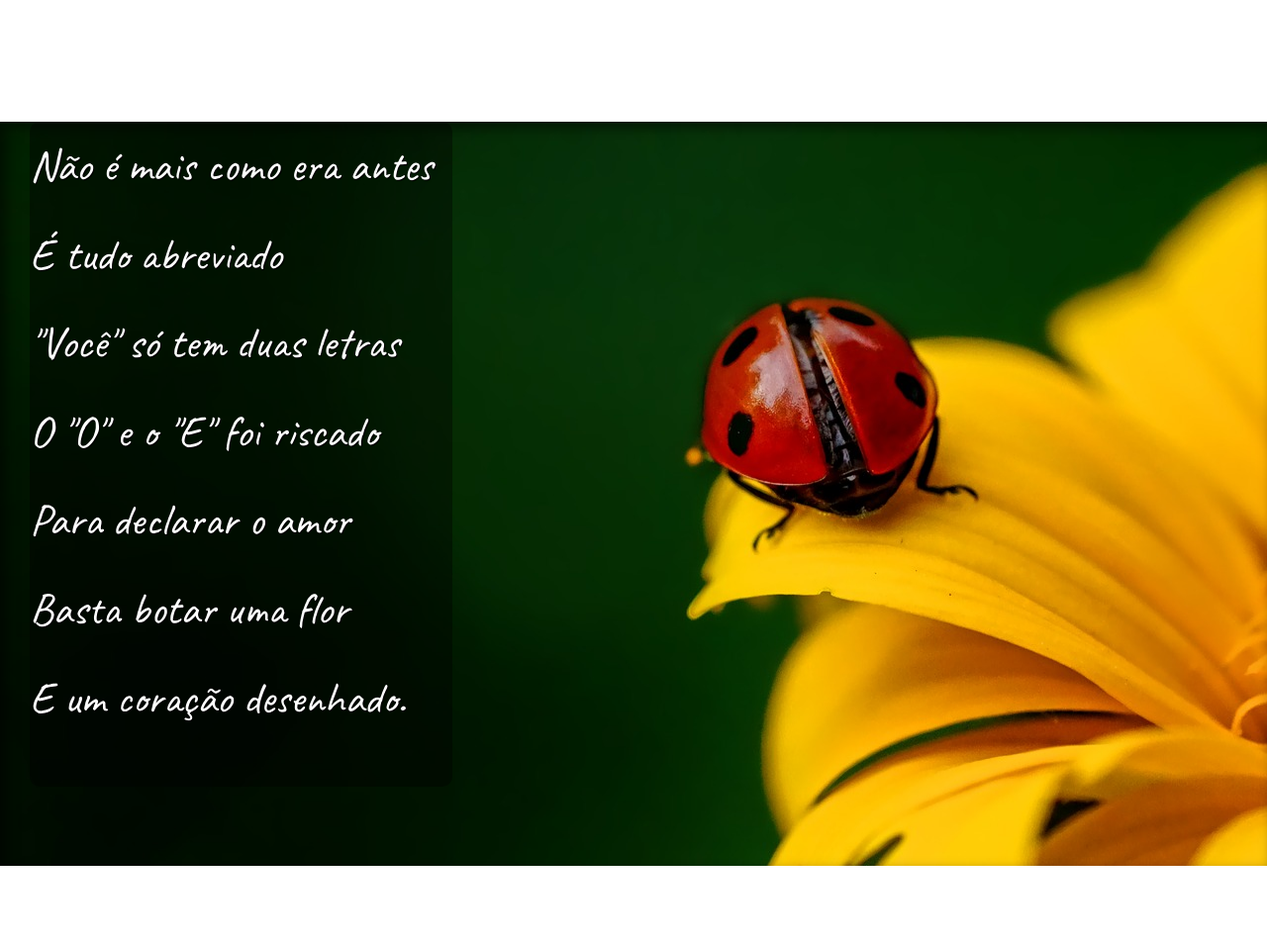
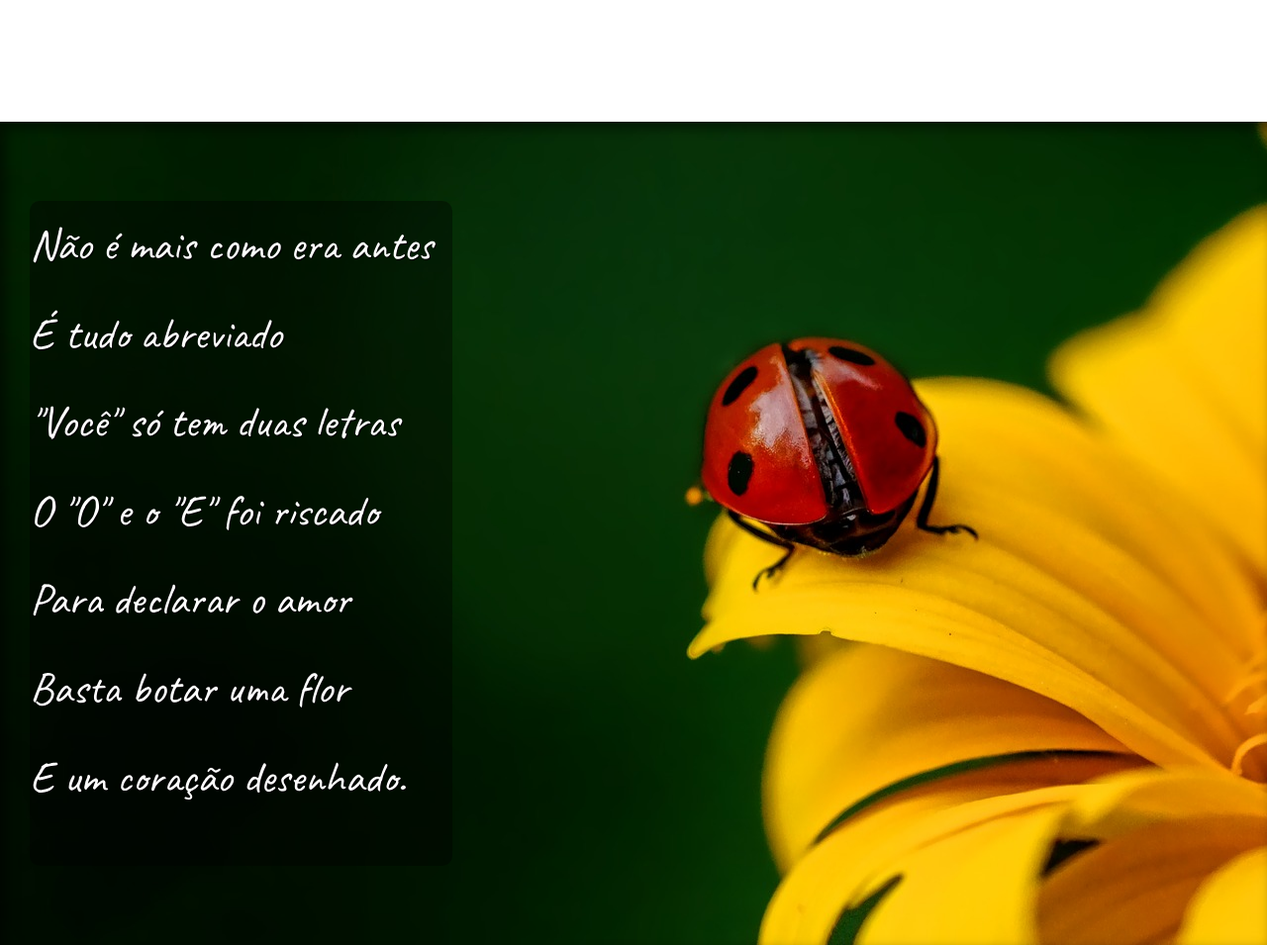
Before and after one commit to Wmbert/projeto-cordel, a plain HTML site: page index.html in a window 1280 px wide. Shown: the part 940-1895 px from the top of the page at 99% size. Drawn offline with Linux system fonts and the light colour scheme.

Commit message:
Tentativa de correção margin

```diff
--- a/estilo/estilo.css
+++ b/estilo/estilo.css
@@ -102,7 +102,7 @@ section.imagem > p {
 }
 
 section#img01 {
-    padding-top: 0px;
+    margin: 0px;
     background: var(--corfundo) url(../imagens/background001.jpg) center center no-repeat fixed;
 }
 
```
